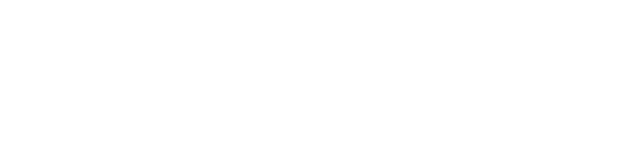
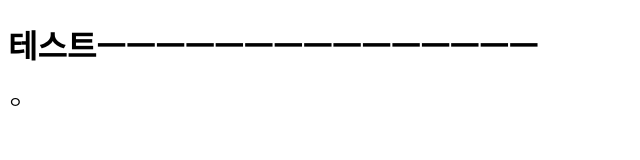
Before and after one commit to wonn223/KimSH1.github.io, a plain HTML site: page index.html in a window 1280 px wide. Shown: the whole page, without its empty margins (0-640 px from the left). Drawn offline with Linux system fonts and the light colour scheme.

Commit message:
edit index.html test page

```diff
--- a/index.html
+++ b/index.html
@@ -5,6 +5,6 @@
     <title>Fastcampus</title>
 </head>
 <body>
-    <h1></h1>
+    <h1>테스트ㅡㅡㅡㅡㅡㅡㅡㅡㅡㅡㅡㅡㅡㅡㅡ</h1>
 </body>
-</html>
+</html>ㅇ
```
